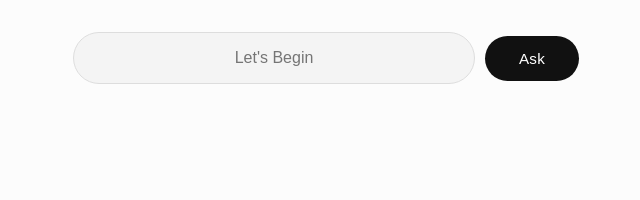
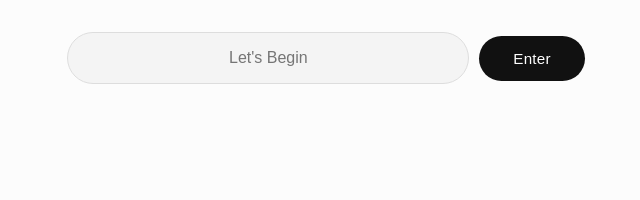
Before and after one commit to chemaai/Chema-Frontend, a plain HTML site: page index.html in a window 1280 px wide. Shown: the part 556-756 px from the top of the page, 314-954 px from the left. Drawn offline with Linux system fonts and the light colour scheme; a web font is replaced by a local one.

Commit message:
Update index.html

```diff
--- a/index.html
+++ b/index.html
@@ -36,7 +36,7 @@
 
     <div class="input-area">
       <input type="text" placeholder="Let's Begin" />
-      <button>Ask</button>
+      <button>Enter</button>
     </div>
   </main>
 </body>
```
